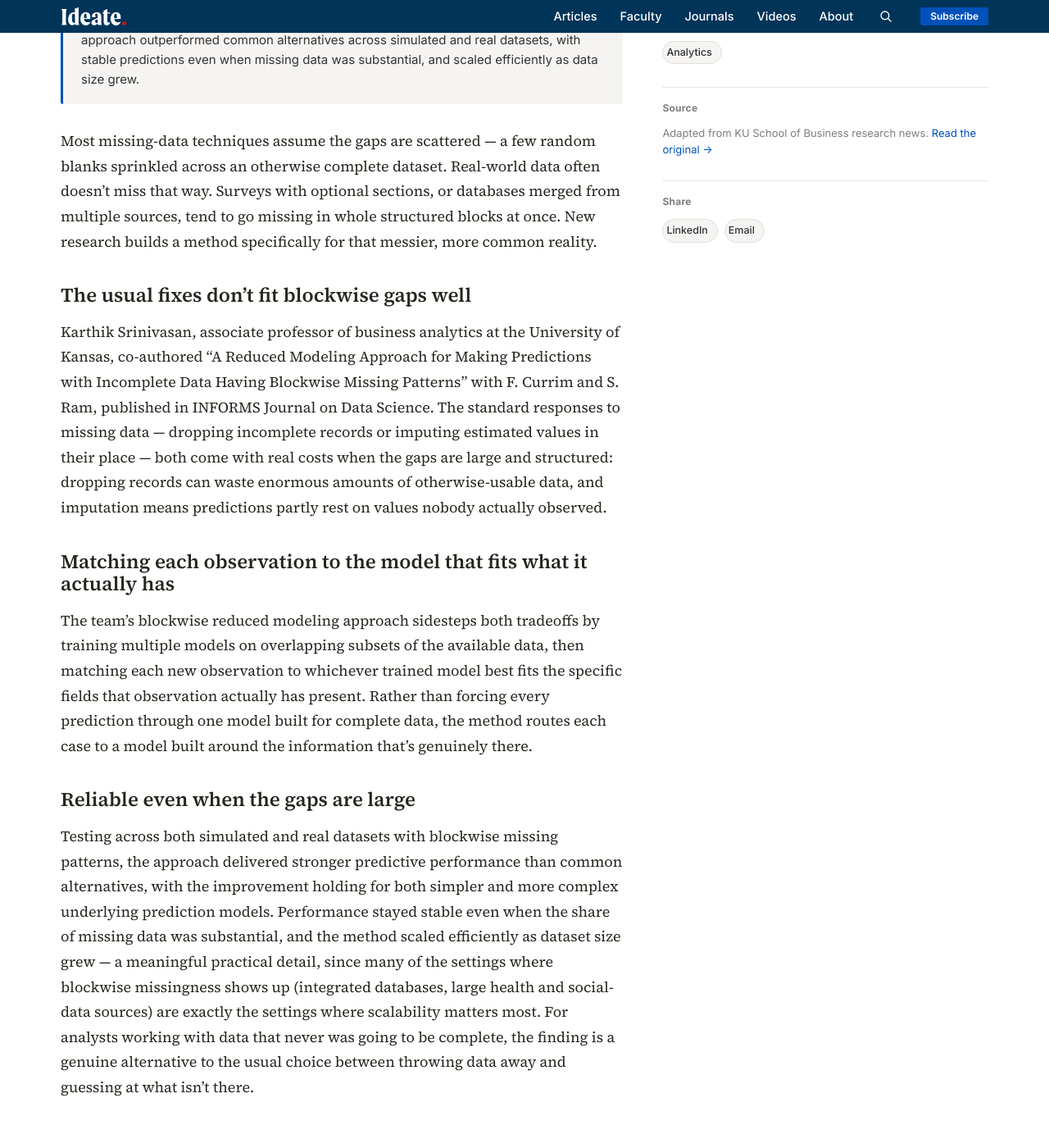
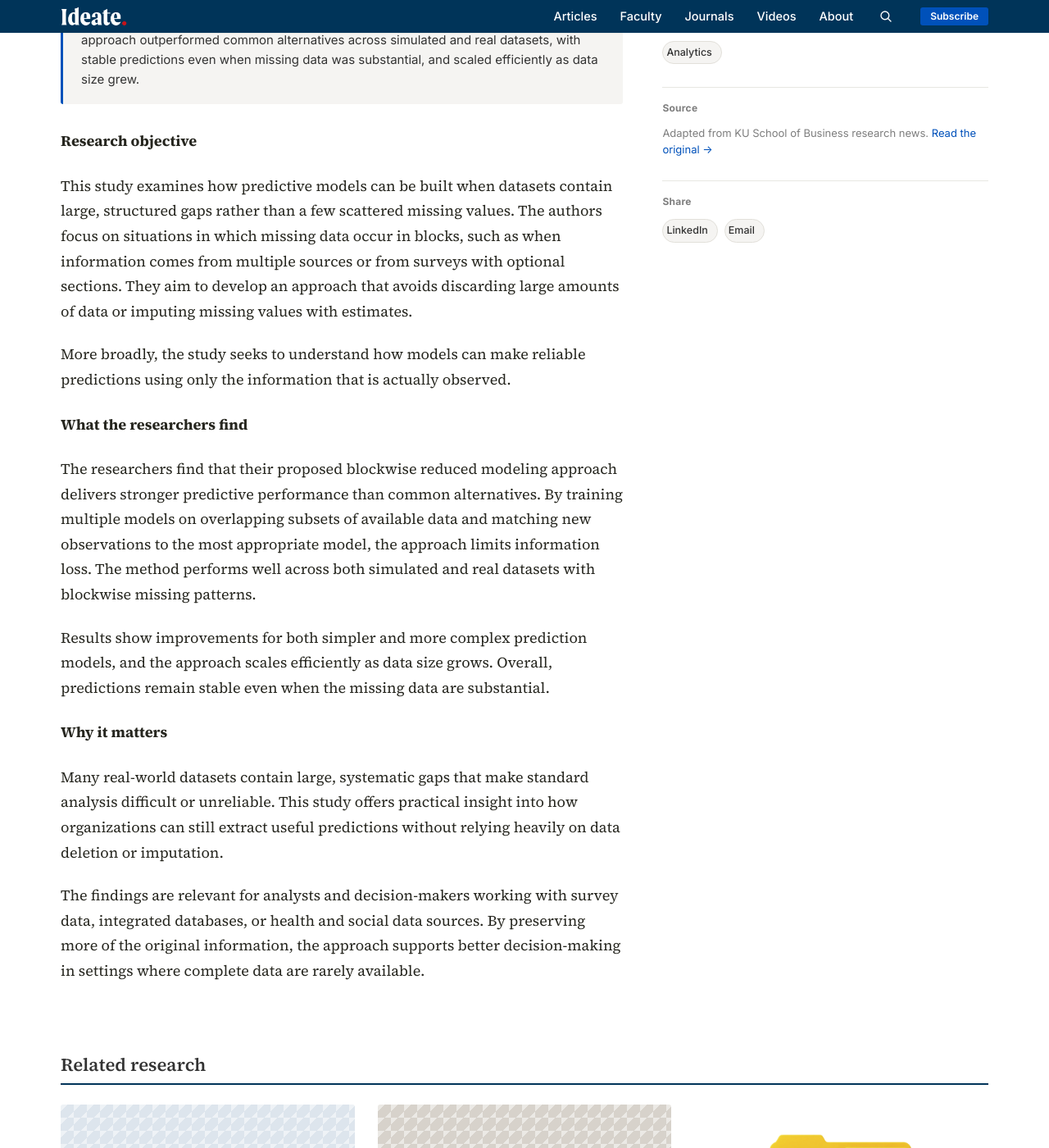
Before and after one commit to KUBschool/ideate, a Jekyll site: the page built from _articles/2025-06-02-blockwise-missing-data-prediction.md, in a window 1280 px wide and 1400 px high, scrolled down 1058 px. Shown: the whole window at 82% size. Built offline with Jekyll 4.4.1, drawn with Linux system fonts in a browser that asks for light colours; some of the changed text lies outside the part shown.

Commit message:
Update Article “2025-06-02-blockwise-missing-data-prediction”

```diff
--- a/_articles/2025-06-02-blockwise-missing-data-prediction.md
+++ b/_articles/2025-06-02-blockwise-missing-data-prediction.md
@@ -1,35 +1,43 @@
 ---
-title: "Making good predictions when huge chunks of your data are simply missing"
-dek: "Survey data and merged databases don't fail gracefully — they go missing in whole blocks at a time, not scattered individual gaps. A new modeling approach makes reliable predictions anyway, without deleting data or guessing at what's missing."
+title: Making good predictions when huge chunks of your data are simply missing
+dek: Survey data and merged databases don't fail gracefully — they go missing in
+  whole blocks at a time, not scattered individual gaps. A new modeling approach
+  makes reliable predictions anyway, without deleting data or guessing at what's
+  missing.
 topic: analytics
 faculty:
   - karthik-srinivasan
-byline: "Karthik Srinivasan"
-date: 2025-06-02
+byline: Karthik Srinivasan
+date: 2024-11-26
+image: /assets/uploads/missing-data.jpeg
 image_tint: limestone
 featured: false
-source_url: "https://business.ku.edu/research-and-faculty/analytics-information-operations/research-insights"
-answer_box: >-
-  A blockwise reduced modeling approach for datasets with large,
-  structured gaps in the data — common in survey research and
-  multi-source databases — trains multiple models on overlapping
-  subsets of available information and matches each new observation to
-  the most appropriate model, avoiding both large-scale data deletion
-  and imputation. The approach outperformed common alternatives across
-  simulated and real datasets, with stable predictions even when
-  missing data was substantial, and scaled efficiently as data size grew.
+source_url: https://business.ku.edu/research-and-faculty/analytics-information-operations/research-insights
+answer_box: A blockwise reduced modeling approach for datasets with large,
+  structured gaps in the data — common in survey research and multi-source
+  databases — trains multiple models on overlapping subsets of available
+  information and matches each new observation to the most appropriate model,
+  avoiding both large-scale data deletion and imputation. The approach
+  outperformed common alternatives across simulated and real datasets, with
+  stable predictions even when missing data was substantial, and scaled
+  efficiently as data size grew.
+journal: INFORMS Journal on Data Science
+journal_url: https://pubsonline.informs.org/doi/10.1287/ijds.2022.9016
 ---
+#### Research objective
 
-Most missing-data techniques assume the gaps are scattered — a few random blanks sprinkled across an otherwise complete dataset. Real-world data often doesn't miss that way. Surveys with optional sections, or databases merged from multiple sources, tend to go missing in whole structured blocks at once. New research builds a method specifically for that messier, more common reality.
+This study examines how predictive models can be built when datasets contain large, structured gaps rather than a few scattered missing values. The authors focus on situations in which missing data occur in blocks, such as when information comes from multiple sources or from surveys with optional sections. They aim to develop an approach that avoids discarding large amounts of data or imputing missing values with estimates.
 
-## The usual fixes don't fit blockwise gaps well
+More broadly, the study seeks to understand how models can make reliable predictions using only the information that is actually observed.
 
-Karthik Srinivasan, associate professor of business analytics at the University of Kansas, co-authored "A Reduced Modeling Approach for Making Predictions with Incomplete Data Having Blockwise Missing Patterns" with F. Currim and S. Ram, published in INFORMS Journal on Data Science. The standard responses to missing data — dropping incomplete records or imputing estimated values in their place — both come with real costs when the gaps are large and structured: dropping records can waste enormous amounts of otherwise-usable data, and imputation means predictions partly rest on values nobody actually observed.
+#### What the researchers find
 
-## Matching each observation to the model that fits what it actually has
+The researchers find that their proposed blockwise reduced modeling approach delivers stronger predictive performance than common alternatives. By training multiple models on overlapping subsets of available data and matching new observations to the most appropriate model, the approach limits information loss. The method performs well across both simulated and real datasets with blockwise missing patterns.
 
-The team's blockwise reduced modeling approach sidesteps both tradeoffs by training multiple models on overlapping subsets of the available data, then matching each new observation to whichever trained model best fits the specific fields that observation actually has present. Rather than forcing every prediction through one model built for complete data, the method routes each case to a model built around the information that's genuinely there.
+Results show improvements for both simpler and more complex prediction models, and the approach scales efficiently as data size grows. Overall, predictions remain stable even when the missing data are substantial.
 
-## Reliable even when the gaps are large
+#### Why it matters
 
-Testing across both simulated and real datasets with blockwise missing patterns, the approach delivered stronger predictive performance than common alternatives, with the improvement holding for both simpler and more complex underlying prediction models. Performance stayed stable even when the share of missing data was substantial, and the method scaled efficiently as dataset size grew — a meaningful practical detail, since many of the settings where blockwise missingness shows up (integrated databases, large health and social-data sources) are exactly the settings where scalability matters most. For analysts working with data that never was going to be complete, the finding is a genuine alternative to the usual choice between throwing data away and guessing at what isn't there.
+Many real-world datasets contain large, systematic gaps that make standard analysis difficult or unreliable. This study offers practical insight into how organizations can still extract useful predictions without relying heavily on data deletion or imputation.
+
+The findings are relevant for analysts and decision-makers working with survey data, integrated databases, or health and social data sources. By preserving more of the original information, the approach supports better decision-making in settings where complete data are rarely available.
```
Also changed, not shown: assets/uploads/missing-data.jpeg (added).
